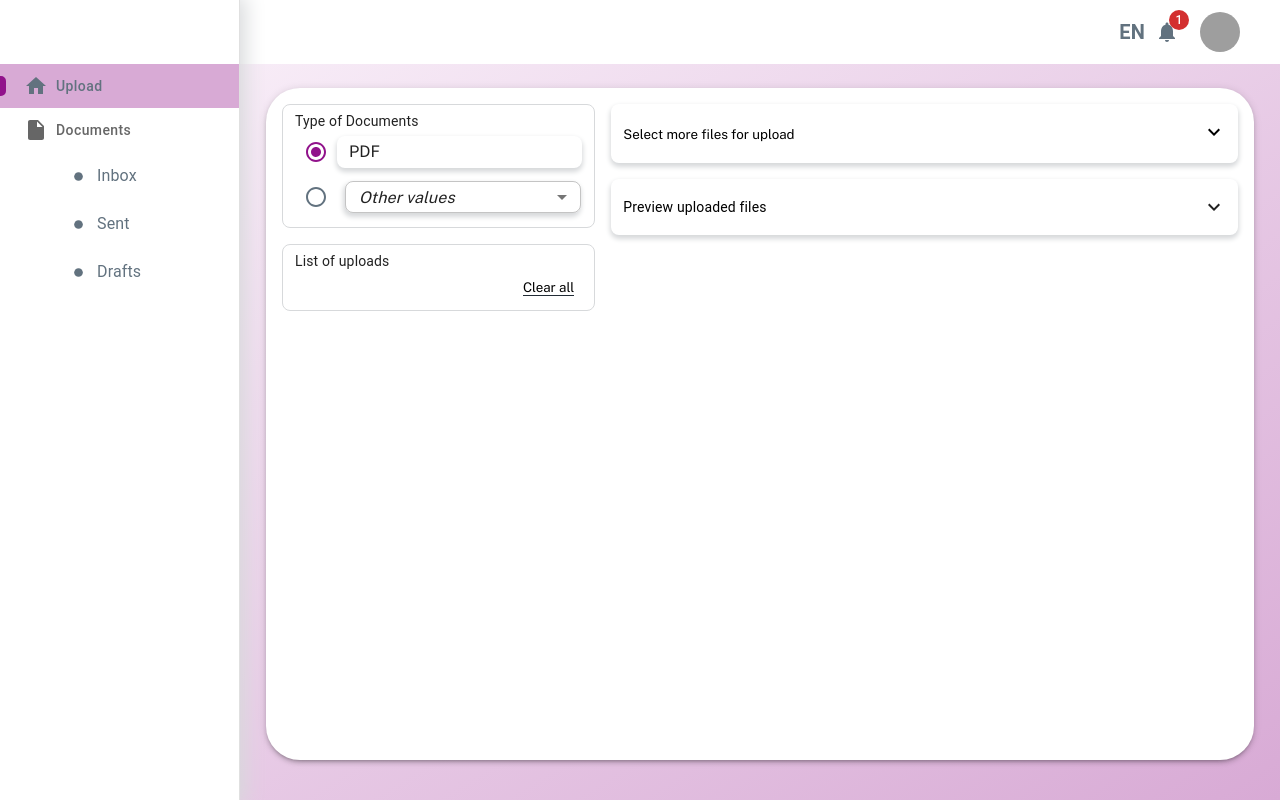
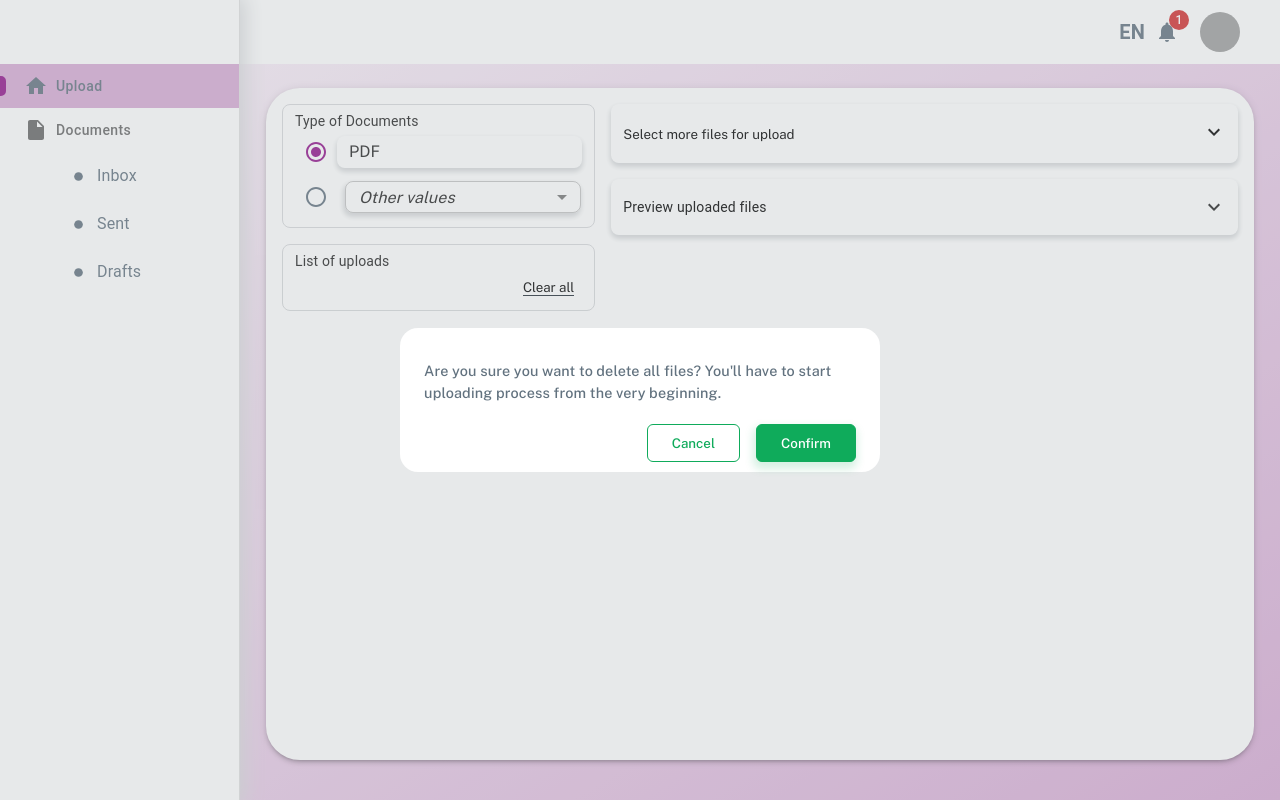
Before and after one commit to KlimaGi/upload-task, a React (Create React App) app: page / in a window 1280 px wide. Both pictures are taken after a click on the button "Clear all". Built offline with nearby package versions, Linux system fonts and the light colour scheme; grey boxes are pictures that could not be loaded.

Commit message:
feat: delete item & clear all works

```diff
--- a/src/App.tsx
+++ b/src/App.tsx
@@ -7,6 +7,7 @@ import Toolbar from './components/toolbar';
 function App() {
 
   return (
+    <div className='root-container'>
       <Box sx={{ background: 'linear-gradient(to right bottom, #fcf6fc, #d8aad5)', height: '100vh', width: '100vw' }}>
         <ThemeProvider theme={theme} >
           <CssBaseline />
@@ -15,6 +16,7 @@ function App() {
 
         </ThemeProvider>
       </Box>
+    </div>
   );
 }
 
--- a/src/components/main-block/list-of-uploads.tsx
+++ b/src/components/main-block/list-of-uploads.tsx
@@ -10,6 +10,7 @@ type IListOfUploads = {
 
 const ListOfUploads: React.FC<IListOfUploads> = ({ uploadActive }) => {
   const [filesNames, setFilesNames] = useState([]);
+  const [showPopup, setShowPopup] = useState(false);
 
   useEffect(() => {
     localForage.keys().then(function (keys: any) {
@@ -17,11 +18,43 @@ const ListOfUploads: React.FC<IListOfUploads> = ({ uploadActive }) => {
       console.log("keys", keys);
       setFilesNames(keys);
     }).catch(function (err: any) {
-      // This code runs if there were any errors
       console.log(err);
     });
   }, [uploadActive])
 
+  useEffect(() => {
+    localForage.getItem('cloud.png').then(function (value) {
+      // This code runs once the value has been loaded
+      // from the offline store.
+      console.log(value);
+      console.log('value---', value);
+    }).catch(function (err) {
+      // This code runs if there were any errors
+      console.log(err);
+    });
+  }, []);
+
+  const handleRemoveItem = (name: string) => {
+    localForage.removeItem(name).then(function () {
+      // Run this code once the key has been removed.
+      console.log('Key is cleared!');
+    }).catch(function (err) {
+      console.log(err);
+    });
+  }
+
+  const handleRemoveAll = () => {
+    setShowPopup(true);
+  }
+  const handleRemoveAllPermanently = () => {
+    setShowPopup(false);
+    localForage.clear().then(function () {
+      // Run this code once the database has been entirely deleted.
+      console.log('Database is now empty.');
+    }).catch(function (err) {
+      console.log(err);
+    });
+  }
 
 
   return (
@@ -36,10 +69,12 @@ const ListOfUploads: React.FC<IListOfUploads> = ({ uploadActive }) => {
               <span>{name}</span>
 
               <div className='btn-container'>
-                <button>
+                <button >
                   <EditOutlinedIcon sx={{ color: '#62727f' }} />
                 </button>
-                <button>
+                <button
+                  onClick={() => handleRemoveItem(name)}
+                >
                   <DeleteOutlineOutlinedIcon sx={{ color: '#62727f' }} />
                 </button>
               </div>
@@ -49,8 +84,29 @@ const ListOfUploads: React.FC<IListOfUploads> = ({ uploadActive }) => {
         }
       </ul>
       <div className='clear-btn-container'>
-        <button className='btn-clear'>Clear all</button>
+        <button
+          onClick={handleRemoveAll}
+          className='btn-clear'
+        >Clear all</button>
       </div>
+      {
+        showPopup &&
+        <div className='clear-module--wrapper'>
+          <div className='clear-module'>
+            <p>Are you sure you want to delete all files? You'll have to start uploading process from the very beginning.</p>
+            <div className='clear-module--btn-container'>
+
+              <button
+                className='green-btn green-btn--outline'
+                onClick={() => setShowPopup(false)}>Cancel</button>
+              <button
+                className='green-btn green-btn--filled'
+                onClick={handleRemoveAllPermanently}
+              >Confirm</button>
+            </div>
+          </div>
+        </div>
+      }
 
     </div>
   )
--- a/src/components/main-block/preview-uploaded-files.tsx
+++ b/src/components/main-block/preview-uploaded-files.tsx
@@ -6,6 +6,7 @@ import PreviewOutlinedIcon from '@mui/icons-material/PreviewOutlined';
 import FileDownloadOutlinedIcon from '@mui/icons-material/FileDownloadOutlined';
 import KeyboardArrowRightIcon from '@mui/icons-material/KeyboardArrowRight';
 import KeyboardArrowLeftIcon from '@mui/icons-material/KeyboardArrowLeft';
+import localForage from 'localforage';
 
 const PreviewUploadedFiles = () => {
   const [expanded, setExpanded] = React.useState(false);
--- a/src/components/toolbar/header.tsx
+++ b/src/components/toolbar/header.tsx
@@ -18,7 +18,6 @@ function Header() {
   };
 
   return (
-
     <AppBar elevation={0} position="static" style={{ background: theme.palette.primary.light }}>
       <Container maxWidth="xl" >
         <Toolbar disableGutters sx={{ justifyContent: 'flex-end' }}>
@@ -72,6 +71,7 @@ function Header() {
       </Container>
     </AppBar>
 
+
   );
 }
 export default Header;
--- a/src/styles/main-styles.css
+++ b/src/styles/main-styles.css
@@ -21,6 +21,10 @@
   font-family: 'Public Sans', sans-serif;
 }
 
+.root-container{
+  position: relative;
+  z-index: 0;
+}
 .d-flex {
   display: flex;
 }
@@ -230,3 +234,59 @@ button:focus-visible{
   justify-content: flex-end;
   margin-bottom: 1rem;
 }
+
+/*    ---clear all module---- */
+.clear-module--wrapper{
+  position: absolute;
+  z-index: 1300;
+  top: 0px;
+  left: 0px;
+  background-color: #abb1b549;
+  height: 100vh;
+  width: 100vw;
+  display: flex;
+  align-items: center;
+  justify-content: center;
+
+}
+
+.clear-module{
+  height: 9rem;
+  width: 30rem;
+  background-color: var(--color-white-pr-light);
+  border-radius: 18px;
+  padding: 2rem 1.5rem 1rem;
+  color: var(--color-grey-pr-main);
+  font-size: 0.9rem;
+  font-weight: 500;
+}
+.clear-module--btn-container{
+  display: flex;
+  justify-content: flex-end;
+  margin-top: 1.3rem;
+  gap: 1rem;
+}
+
+.green-btn{
+border: 1px solid var(--color-green-sec-contrast);
+border-radius: 6px;
+padding: 10px 24px;
+}
+.green-btn:focus-visible{
+  border-style: none;
+}
+.green-btn:hover{
+  box-shadow: 0 0 3px 3px #0fab5a2d;
+}
+.green-btn--outline{
+background-color: var(--color-white-pr-light);
+border: 1px solid var(--color-green-sec-contrast);
+color: var(--color-green-sec-contrast);
+font-weight: 500;
+}
+.green-btn--filled{
+  background-color: var(--color-green-sec-contrast);
+  color: var(--color-white-pr-light);
+  font-weight: 500;
+  box-shadow: -1px 5px 8px 2px #0fab5a2d;
+}
```
Lines whose indentation alone changed are shown as unchanged.
